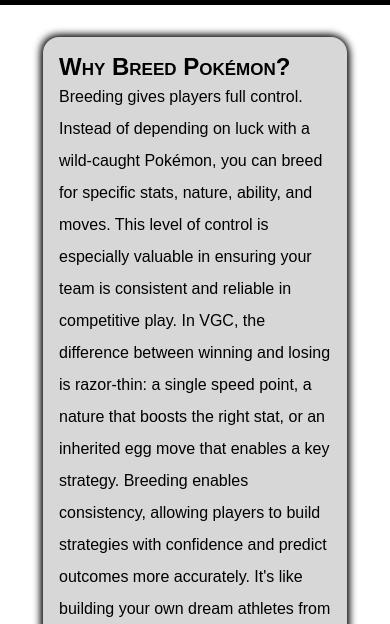
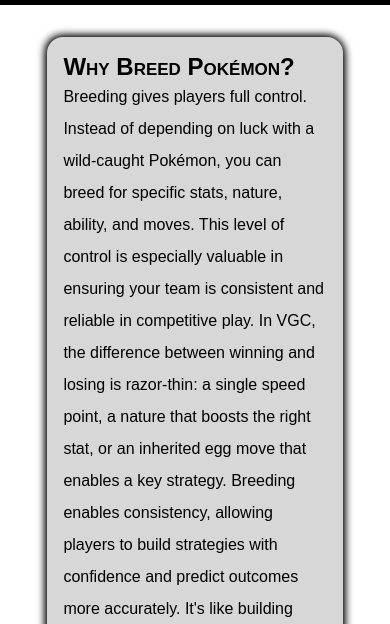
Before and after one commit to csison25/Website, a plain HTML site: page final/pokemonbreeding.html in a window 390 px wide. Shown: the part 220-844 px from the top of the page. Drawn offline with nearby package versions, Linux system fonts and the light colour scheme; some packages are replaced by stand-ins of ours; a script that the page names is missing; a web font is replaced by a local one.

Commit message:
made spacing changes, suggested from peers

```diff
--- a/final/pkstyles/pokemonbreeding.css
+++ b/final/pkstyles/pokemonbreeding.css
@@ -150,7 +150,7 @@
     /*Grid layout*/
     display: grid;
     grid-gap: 2.5em;
-    grid-template-columns: 0.2fr repeat(10, 1fr) 0.2fr;
+    grid-template-columns: 0.38fr repeat(10, 1fr) 0.38fr;
     grid-template-rows: repeat(8, min-content);
     grid-template-areas:
         ". ove ove ove ove ove ove ove ove im2 im2 ."
@@ -170,7 +170,7 @@
 @media only screen and (max-width: 1640px) {
     #gridcontainer {
         /*Redefined Grid layout*/
-        grid-template-columns: 0.2fr repeat(10, 1fr) 0.2fr;
+        grid-template-columns: 0.39fr repeat(10, 1fr) 0.39fr;
         grid-template-rows: repeat(9, max-content);
         grid-template-areas:
             ". ove ove ove ove ove ove ove im2 im2 im2 ."
@@ -188,7 +188,7 @@
 @media only screen and (max-width: 1421px) {
     #gridcontainer {
         /*Redefined Grid layout*/
-        grid-template-columns: 0.2fr repeat(10, 1fr) 0.2fr;
+        grid-template-columns: 0.39fr repeat(10, 1fr) 0.39fr;
         grid-template-rows: repeat(10, max-content);
         grid-template-areas:
             ". ove ove ove ove ove ove ove im2 im2 im2 ."
@@ -207,7 +207,7 @@
 @media only screen and (max-width: 1360px) {
     #gridcontainer {
         /*Redefined Grid layout*/
-        grid-template-columns: 0.2fr repeat(10, 1fr) 0.2fr;
+        grid-template-columns: 0.39fr repeat(10, 1fr) 0.39fr;
         grid-template-rows: repeat(12, max-content);
         grid-template-areas:
             ". ove ove ove ove ove ove ove ove ove ove ."
@@ -234,7 +234,7 @@
 @media only screen and (max-width: 1025px) {
     #gridcontainer {
         /*Redefined Grid layout*/
-        grid-template-columns: 0.2fr repeat(10, 1fr) 0.2fr;
+        grid-template-columns: 0.42fr repeat(10, 1fr) 0.42fr;
         grid-template-rows: repeat(11, max-content);
         grid-template-areas:
             ". ove ove ove ove ove ove ove ove ove ove ."
@@ -261,7 +261,7 @@
 @media only screen and (max-width: 801px) {
     #gridcontainer {
         /*Redefined Grid layout*/
-        grid-template-columns: 0.01fr 0.5fr 1fr 0.5fr 0.01fr;
+        grid-template-columns: 0.06fr 0.5fr 1fr 0.5fr 0.06fr;
         grid-template-rows: repeat(14, max-content);
         grid-template-areas:
             ". ove ove ove ."
@@ -282,7 +282,7 @@
 
     img {
         /*Redefine the minimum width for all images on this page*/
-        min-width: 325px;
+        min-width: 250px;
     }
 }
 
@@ -295,7 +295,7 @@
 @media only screen and (max-width: 521px) {
     #gridcontainer {
         /*Redefined Grid layout*/
-        grid-template-columns: 0.01fr 1fr 0.01fr;
+        grid-template-columns: 0.025fr 1fr 0.025fr;
         grid-template-rows: repeat(14, max-content);
         grid-template-areas:
             ". ove ."
--- a/final/pkstyles/pokemonteams.css
+++ b/final/pkstyles/pokemonteams.css
@@ -147,7 +147,7 @@
 #gridcontainer {
     /*Grid layout*/
     display: grid;
-    grid-template-columns: 0.2fr repeat(5, 1fr) 0.2fr;
+    grid-template-columns: 0.15fr repeat(5, 1fr) 0.15fr;
     grid-template-rows: repeat(9, max-content);
     grid-gap: 2.5em;
     grid-template-areas:
@@ -170,7 +170,7 @@
 @media only screen and (max-width: 1770px) {
     #gridcontainer {
         /*Redefined Grid layout*/
-        grid-template-columns: 0.2fr repeat(2, 1fr) 0.01fr repeat(2, 1fr) 0.2fr;
+        grid-template-columns: 0.13fr repeat(2, 1fr) 0.01fr repeat(2, 1fr) 0.13fr;
         grid-template-rows: repeat(9, max-content);
         grid-template-areas:
             ". ove ove ove che che ."
@@ -188,7 +188,7 @@
 @media only screen and (max-width: 1300px) {
     #gridcontainer {
         /*Redefined Grid layout*/
-        grid-template-columns: 0.2fr repeat(2, 1fr) 0.01fr repeat(2, 1fr) 0.2fr;
+        grid-template-columns: 0.13fr repeat(2, 1fr) 0.01fr repeat(2, 1fr) 0.13fr;
         grid-template-rows: repeat(9, max-content);
         grid-template-areas:
             ". ove ove ove ove ove ."
@@ -220,7 +220,7 @@
 @media only screen and (max-width: 1025px) {
     #gridcontainer {
         /*Redefined Grid layout*/
-        grid-template-columns: 0.1fr repeat(2, 1fr) 0.1fr;
+        grid-template-columns: 0.05fr repeat(2, 1fr) 0.05fr;
         grid-template-rows: repeat(11, min-content);
         grid-template-areas:
             ". ove ove ."
@@ -245,7 +245,7 @@
     #gridcontainer {
         /*Redefined Grid layout*/
         display: grid;
-        grid-template-columns: 0.01fr repeat(1, 1fr) 0.01fr;
+        grid-template-columns: 0.024fr repeat(1, 1fr) 0.024fr;
         grid-template-rows: repeat(13, min-content);
         grid-template-areas:
             ". ove ."
--- a/final/pkstyles/pokemontraining.css
+++ b/final/pkstyles/pokemontraining.css
@@ -111,7 +111,7 @@
 #gridcontainer {
     /*Grid layout*/
     display: grid;
-    grid-template-columns: 0.2fr repeat(4, 1fr) 0.2fr;
+    grid-template-columns: 0.13fr repeat(4, 1fr) 0.13fr;
     grid-template-rows: repeat(5, min-content);
     grid-gap: 2.5em;
     grid-template-areas:
@@ -131,7 +131,7 @@
     #gridcontainer {
         /*Redefined Grid layout*/
         display: grid;
-        grid-template-columns: 0.2fr repeat(4, 1fr) 0.2fr;
+        grid-template-columns: 0.14fr repeat(4, 1fr) 0.14fr;
         grid-template-rows: repeat(5, min-content);
         grid-template-areas:
             ". sta sta sta im1 ."
@@ -146,6 +146,7 @@
 @media only screen and (max-width: 1320px) {
     #gridcontainer {
         /*Redefined Grid layout*/
+        grid-template-columns: 0.12fr repeat(4, 1fr) 0.12fr;
         grid-template-rows: repeat(8, max-content);
         grid-template-areas:
             ". sta sta sta sta ."
@@ -185,7 +186,7 @@
     #gridcontainer {
         /*Redefined Grid layout*/
         display: grid;
-        grid-template-columns: 0.1fr 1fr 0.1fr;
+        grid-template-columns: 0.024fr 1fr 0.024fr;
         grid-template-rows: repeat(10, min-content);
         grid-template-areas:
             ". sta ."
--- a/final/pkstyles/pokevgc.css
+++ b/final/pkstyles/pokevgc.css
@@ -85,7 +85,7 @@
 @media only screen and (max-width: 1200px) {
     #gridcontainer {
         /*Redefined Grid layout*/
-        grid-template-columns: 0.2fr repeat(2, 1fr) 0.2fr;
+        grid-template-columns: 0.05fr repeat(2, 1fr) 0.05fr;
         grid-template-rows: repeat(6, max-content);
         grid-template-areas:
             ". vgc vgc ."
@@ -100,7 +100,7 @@
 @media only screen and (max-width: 1130px) {
     #gridcontainer {
         /*Redefined Grid layout*/
-        grid-template-columns: 0.01fr repeat(1, 1fr) 0.01fr;
+        grid-template-columns: 0.025fr repeat(1, 1fr) 0.025fr;
         grid-template-rows: repeat(7, min-content);
         grid-template-areas:
             ". vgc ."
```
